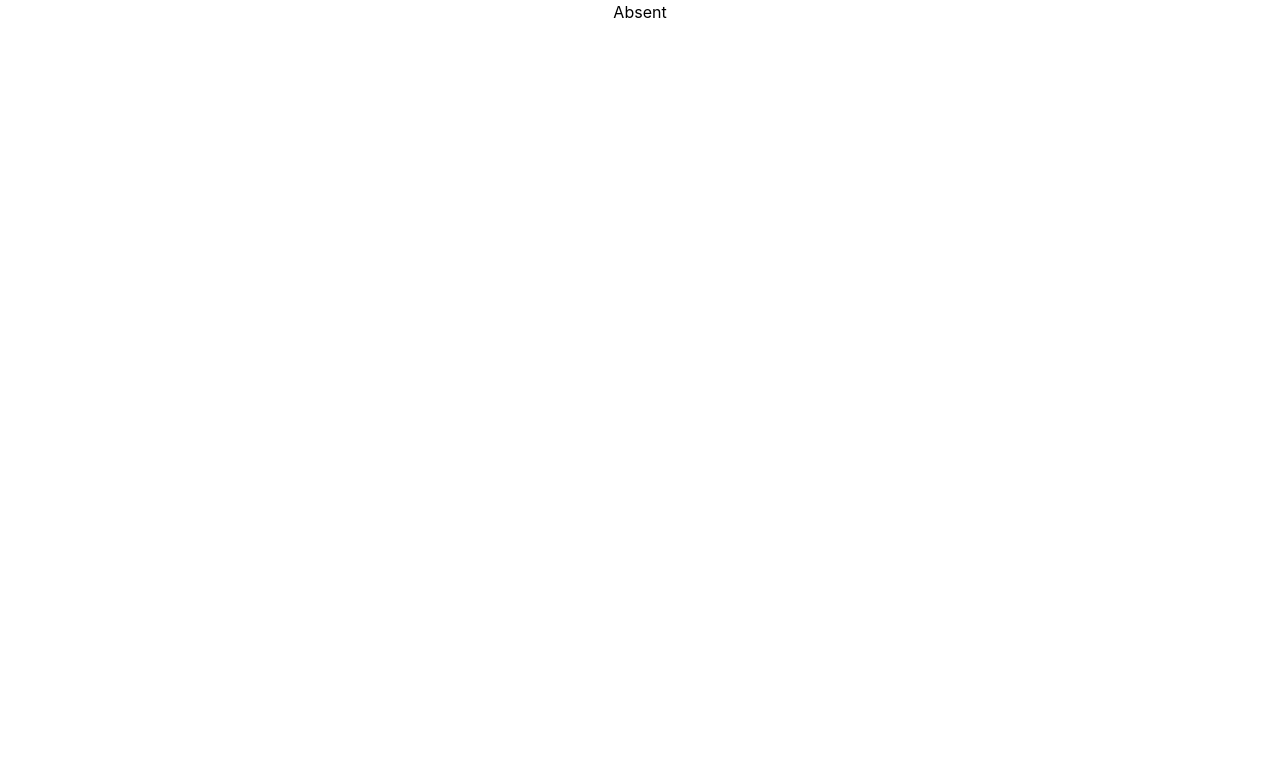
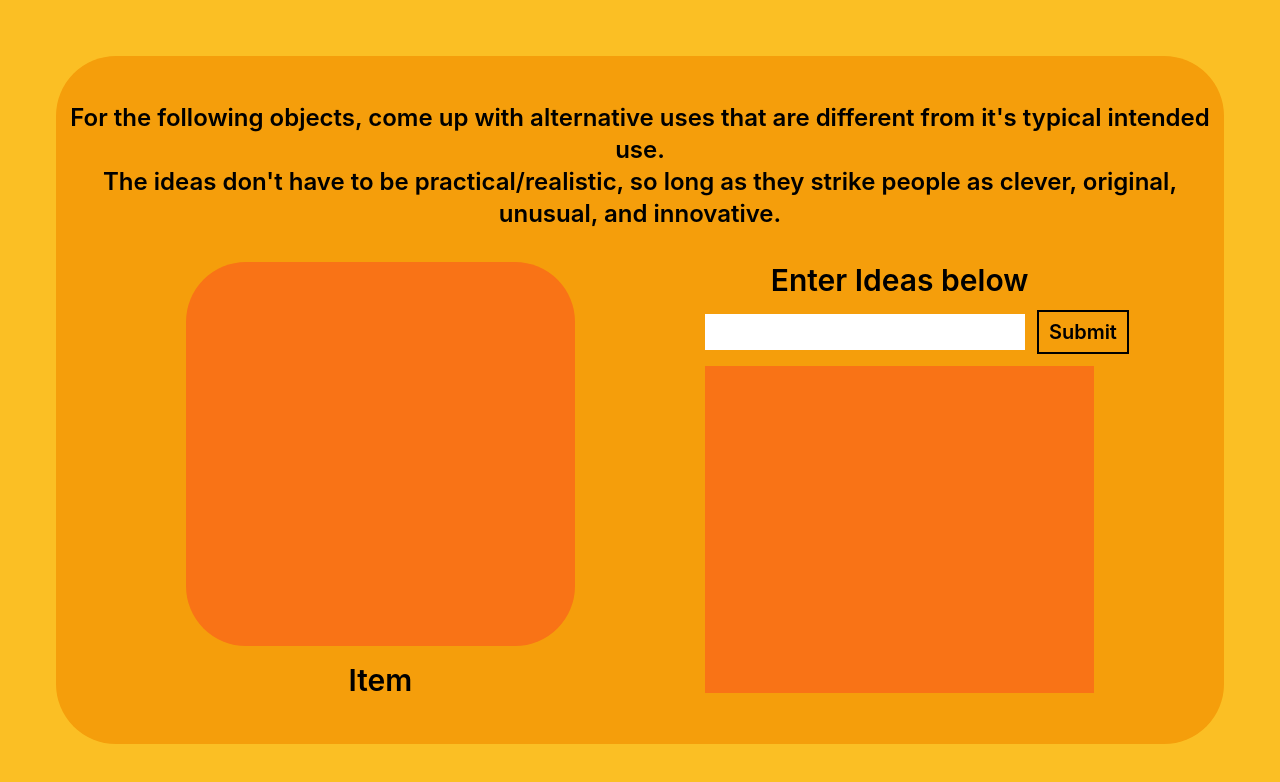
Before and after one commit to harsh-kumar9/creativity-experiments, a React (Create React App) app in the folder client/: page /absent in a window 1280 px wide. Shown: the top 782 px of the page. Built offline with nearby package versions, Linux system fonts and the light colour scheme.

Commit message:
Basic UI for AUT Absent

```diff
--- a/client/src/AUT/Absent.js
+++ b/client/src/AUT/Absent.js
@@ -2,7 +2,30 @@ import React from "react";
 import { useNavigate } from 'react-router-dom';
 
 const Absent = () => {
-    return (<h1>Absent</h1>);
+    const ideas = [];
+
+    return (
+    <div className="h-screen w-screen items-center justify-center flex text-3xl font-semibold space-y-8 p-14 bg-amber-400">
+        <div className="flex flex-col h-full w-full items-center justify-center bg-amber-500 rounded-[60px]">
+            <text className="text-2xl">For the following objects, come up with alternative uses that are different from it's typical intended use.</text>
+            <text className="text-2xl mb-8">The ideas don't have to be practical/realistic, so long as they strike people as clever, original, unusual, and innovative.</text>
+            <div className="flex flex-row w-full justify-evenly">
+                <div className="w-1/3">
+                    <div className="w-full h-96 rounded-[60px] bg-orange-500"></div>
+                    <h1 className="mt-4">Item</h1>
+                </div>
+                <div className="w-1/3">
+                    <h2 className="mb-4">Enter Ideas below</h2>
+                    <div className="flex flex-row space-x-4 justify-between">
+                        <input className="w-80"/>
+                        <button className="outline outline-offset-2 outline-2 text-xl px-2">Submit</button>
+                    </div>
+                    <div className="w-full h-3/4 bg-orange-500 mt-4"></div>
+                </div>
+            </div>
+        </div>
+    </div>
+    );
 }
 
 export default Absent;
```
